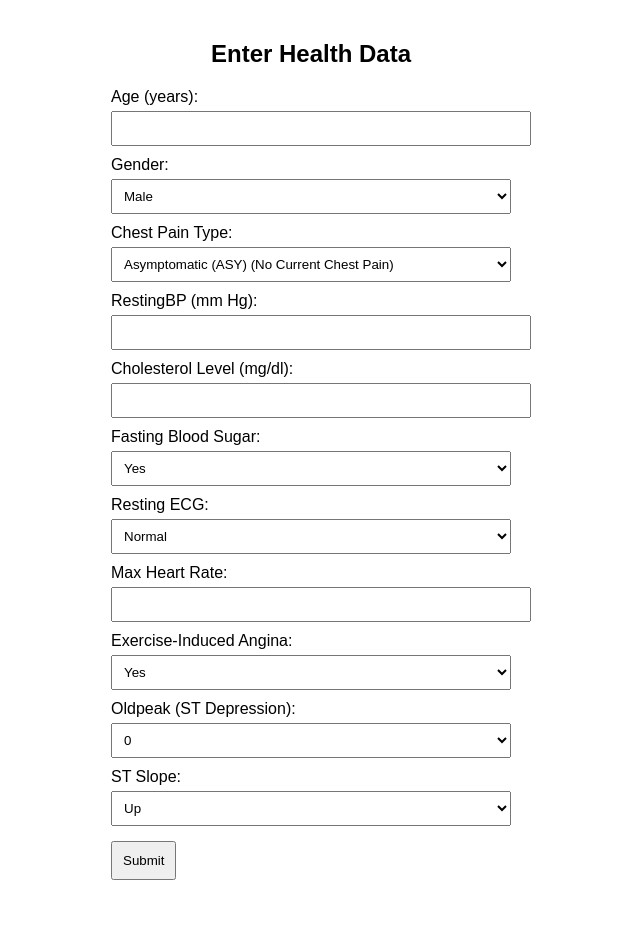
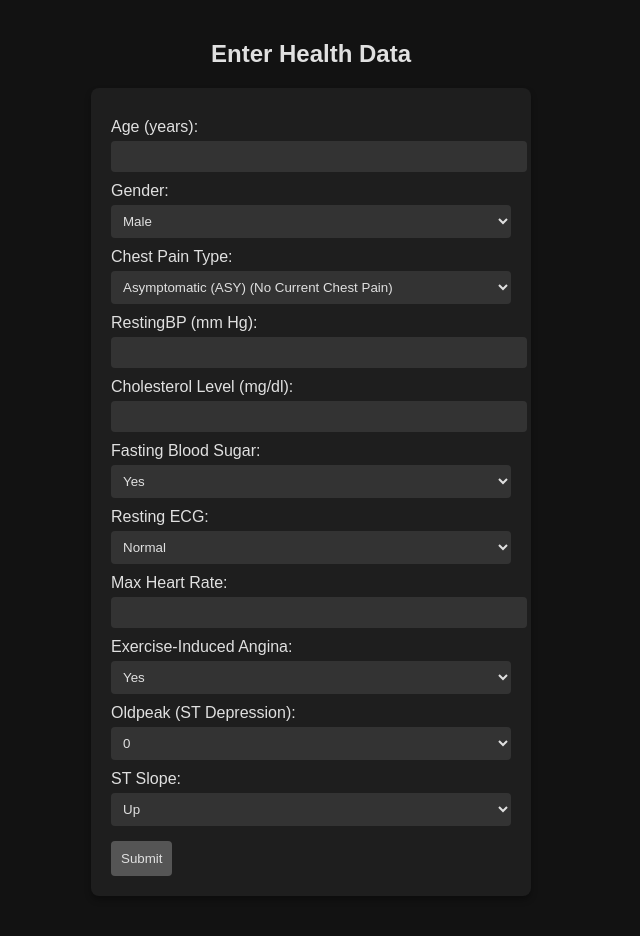
Before and after one commit to A-Bayusuto/Portfolio_flask, a Flask app: page /heart_predict in a window 1280 px wide. Shown: the whole page, without its empty margins (329-969 px from the left). Before the commit the page ends 880 px from the top, so only its background shows below. Run offline with Flask 3, Linux system fonts and the light colour scheme; parts of the project's set-up code (start-up, migrations or seed data) failed here and were passed over.

Commit message:
update css

```diff
--- /dev/null
+++ b/static/css/form.css
@@ -0,0 +1,49 @@
+        /* Base styling */
+        body {
+        font-family: Arial, sans-serif;
+        margin: 40px;
+        background-color: #121212; /* Dark background for the page */
+        color: #e0e0e0;           /* Light text color */
+        }
+
+        /* Form styled as a box */
+        form {
+        max-width: 400px;
+        margin: auto;
+        background-color: #1e1e1e;  /* Dark background for the form */
+        padding: 20px;             /* Added padding for spacing within the box */
+        border-radius: 8px;        /* Rounded corners */
+        box-shadow: 0 4px 6px rgba(0, 0, 0, 0.3); /* Subtle shadow for depth */
+        }
+
+        /* Label styling */
+        label {
+        display: block;
+        margin-top: 10px;
+        }
+
+        /* Input and select styling */
+        input, select {
+        width: 100%;
+        padding: 8px;
+        margin-top: 5px;
+        background-color: #333;    /* Darker background for form fields */
+        color: #e0e0e0;            /* Light text for contrast */
+        border: none;
+        border-radius: 4px;        /* Rounded corners for inputs */
+        }
+
+        /* Button styling */
+        button {
+        margin-top: 15px;
+        padding: 10px;
+        cursor: pointer;
+        background-color: #555;
+        color: #e0e0e0;
+        border: none;
+        border-radius: 4px;
+        }
+
+        button:hover {
+        background-color: #777;
+        }
--- a/templates/heart_predictor.html
+++ b/templates/heart_predictor.html
@@ -3,14 +3,8 @@
 <head>
     <meta charset="UTF-8">
     <meta name="viewport" content="width=device-width, initial-scale=1.0">
+    <link rel="stylesheet" href="static\css\form.css">
     <title>Health Data Input</title>
-    <style>
-        body { font-family: Arial, sans-serif; margin: 40px; }
-        form { max-width: 400px; margin: auto; }
-        label { display: block; margin-top: 10px; }
-        input, select { width: 100%; padding: 8px; margin-top: 5px; }
-        button { margin-top: 15px; padding: 10px; cursor: pointer; }
-    </style>
 </head>
 <body>
 
```
